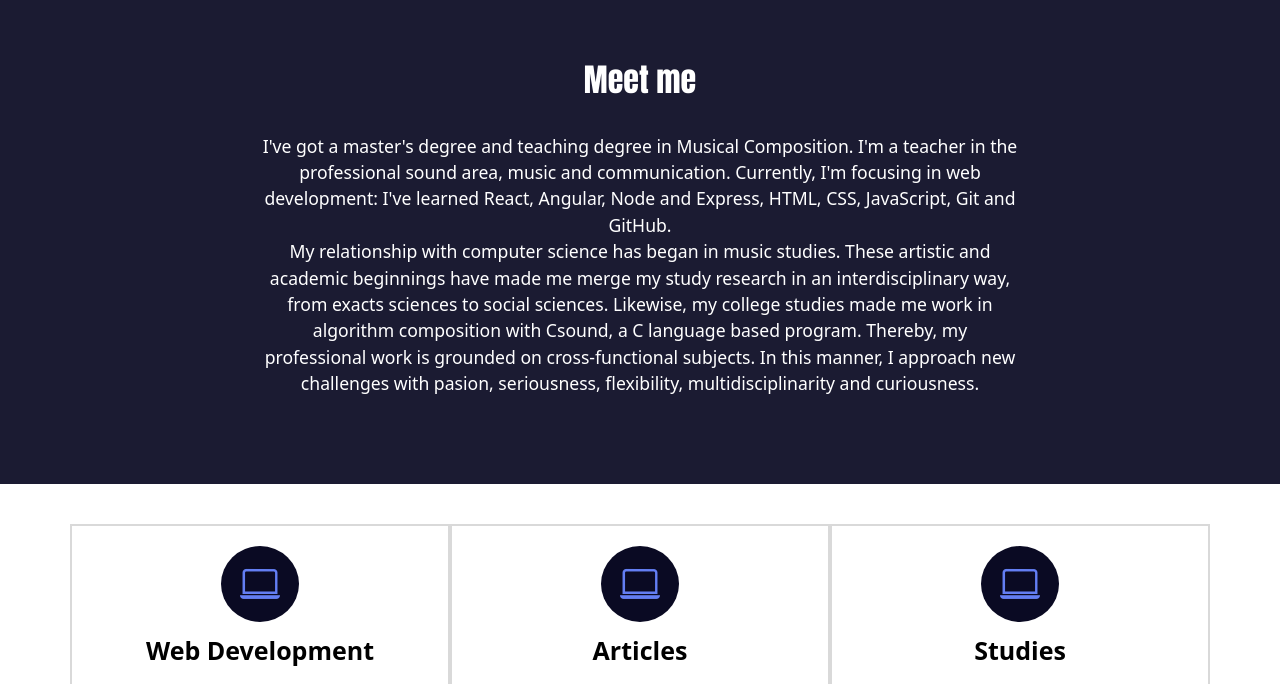
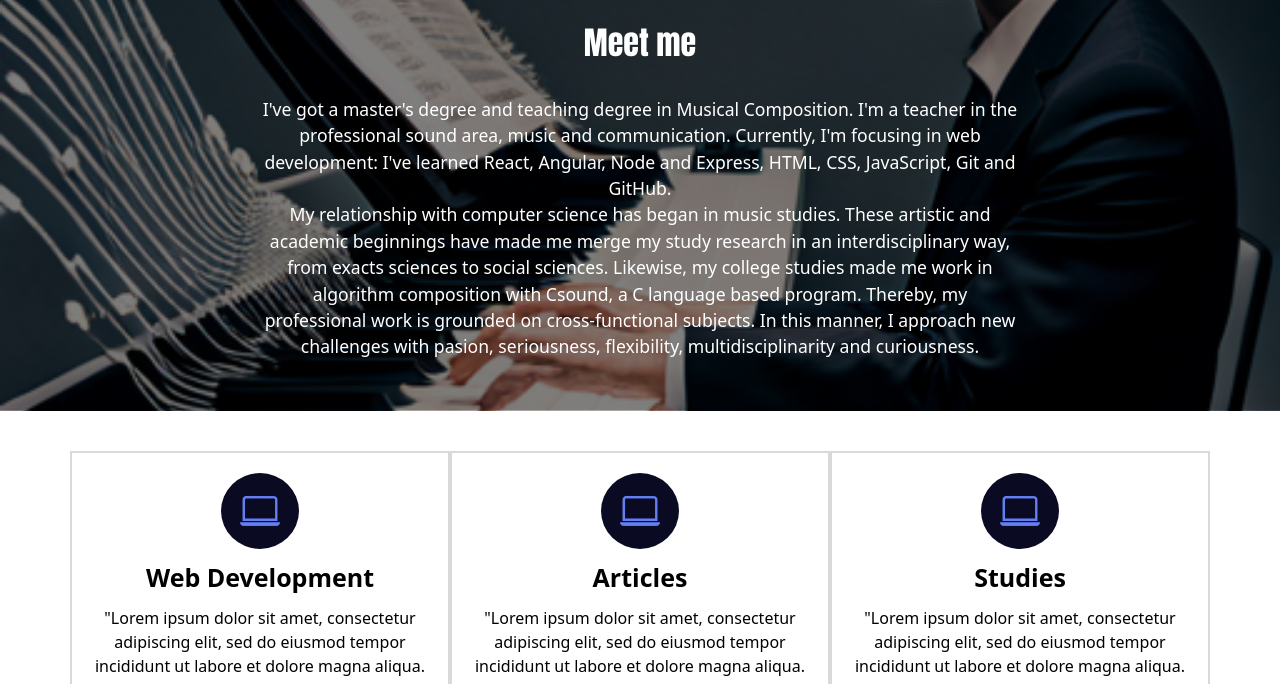
Before and after one commit to PabloSodo/Portfolio, a plain HTML site: page index.html in a window 1280 px wide. Shown: the part 873-1557 px from the top of the page. Drawn offline with nearby package versions, Linux system fonts and the light colour scheme.

Commit message:
img and css ch

```diff
--- a/style.css
+++ b/style.css
@@ -90,10 +90,20 @@ img.hero-inferior-imagen.img-fluid{
   padding: 25px;
 }
 
+
       /*About Me*/
 .aboutMe{
     height: 500px;
     padding: 25px;
+}
+.aboutMe {
+  /* Use "linear-gradient" to add a darken background effect to the image. This will make the text easier to read */
+  background-image: linear-gradient(rgba(0, 0, 0, 0.5), rgba(0, 0, 0, 0.5)), url("images/9d47df15-7b75-471b-86fb-a60475c5b429.png");
+  height: 50%;
+  background-position: center;
+  background-repeat: no-repeat;
+  background-size: cover;
+  position: relative;
 }
 
 .aboutMe .container {
```
Also changed, not shown: images/9d47df15-7b75-471b-86fb-a60475c5b429.png (added).
